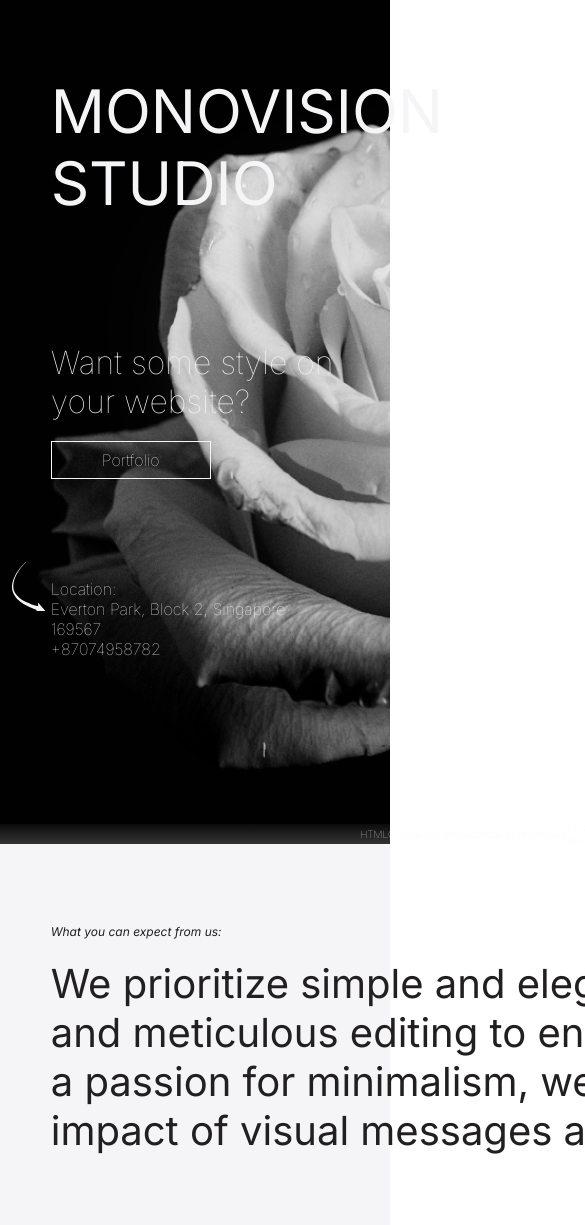
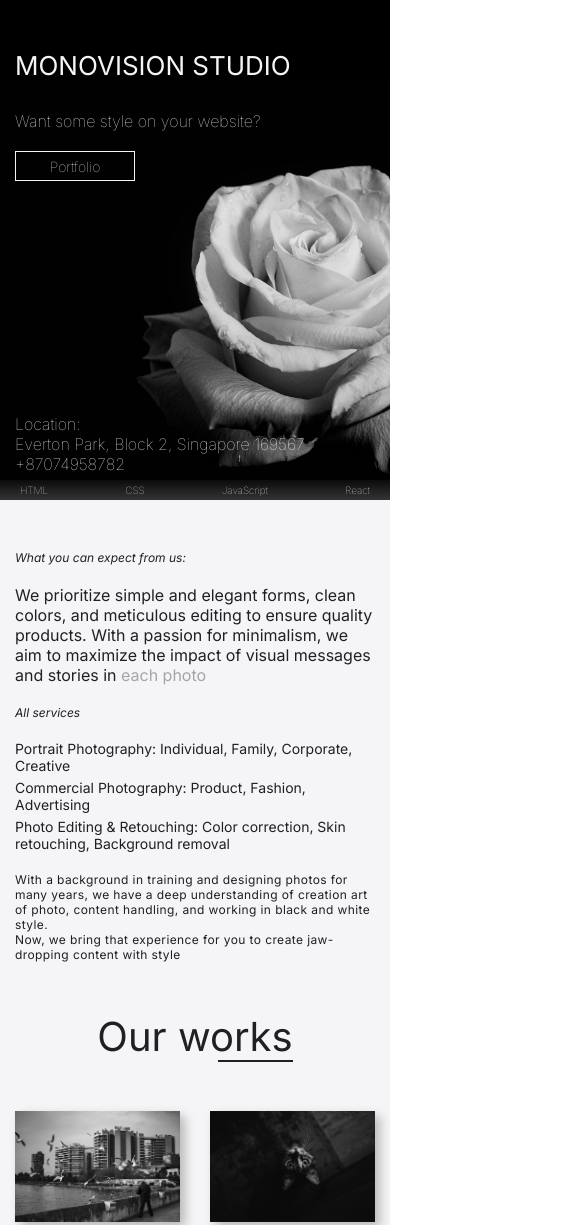
Before and after one commit to bernar-education/css-grid-udemy, a website: page src/index.html in a window 390 px wide. Shown: the top 1225 px of the page, 585 px wide, since content can reach past the window. Drawn offline with Linux system fonts and the light colour scheme.

Commit message:
Add adaptation for services container

```diff
--- a/src/css/style.css
+++ b/src/css/style.css
@@ -39,6 +39,16 @@ html {
     --dark-color: #221f20;
     --container-padding-inline: 13%;
     --footer-padding-inline: 10%;
+
+    @media screen and (max-width: 768px) {
+        --container-padding-inline: 6%;
+        --footer-padding-inline: 6%;
+    }
+
+    @media screen and (max-width: 576px) {
+        --container-padding-inline: 15px;
+        --footer-padding-inline: 15px;
+    }
 }
 
 .container {
@@ -74,6 +84,19 @@ html {
     min-height: 100vh;
     background: url("../img/main_bg.jpg") center center / cover no-repeat;
     padding-top: 75px;
+
+    @media screen and (max-width: 768px) {
+        & {
+            background-image: url("../img/tablet_bg.jpg");
+        }
+    }
+
+    @media screen and (max-width: 576px) {
+        & {
+            min-height: 500px;
+            padding-top: 50px;
+        }
+    }
 }
 
 
@@ -83,6 +106,15 @@ html {
     font-weight: 400;
     line-height: normal;
     text-transform: uppercase;
+
+    @media screen and (max-width: 768px) {
+        font-size: 48px;
+    }
+    @media screen and (max-width: 576px) {
+        & {
+            font-size: 26px;
+        }
+    }
 }
 
 .promo__subtitle {
@@ -91,6 +123,19 @@ html {
     font-size: 32px;
     font-weight: 100;
     line-height: normal;
+
+    @media screen and (max-width: 768px) {
+        & {
+            margin-top: 80px;
+        }
+    }
+
+    @media screen and (max-width: 576px) {
+        & {
+            margin-top: 30px;
+            font-size: 16px;
+        }
+    }
 }
 
 .btn {
@@ -110,6 +155,14 @@ html {
     line-height: normal;
     cursor: pointer;
     transition: all 0.3s ease-out;
+
+    @media screen and (max-width: 576px) {
+        & {
+            font-size: 14px;
+            width: 120px;
+            min-height: 30px;
+        }
+    }
 }
 
 .btn:hover {
@@ -145,6 +198,27 @@ html {
         height: 49px;
         background: url("../icons/arrow.svg") center center / cover no-repeat;
     }
+
+    @media screen and (max-width: 768px) {
+        & {
+            margin-top: 80px;
+        }
+
+        &::before {
+            left: -40px;
+        }
+    }
+    @media screen and (max-width: 750px) {
+        &::before {
+            display: none;
+        }
+    }
+
+    @media screen and (max-width: 576px) {
+        & {
+            margin-top: 233px;
+        }
+    }
 }
 
 .keywords {
@@ -171,11 +245,39 @@ html {
         font-weight: 100;
         line-height: normal;
     }
+
+    @media screen and (max-width: 1440px) {
+        & {
+            padding: 0 20px;
+        }
+    }
+
+    @media screen and (max-width: 768px) {
+        & li:nth-last-child(-n+4) {
+            display: none;
+        }
+    }
+
+    @media screen and (max-width: 576px) {
+        & {
+            margin-top: 10px;
+        }
+
+        & li:nth-last-child(-n+7) {
+            display: none;
+        }
+    }
 }
 
 .about {
     padding-top: 80px;
     background-color: var(--light-color);
+
+    @media screen and (max-width: 576px) {
+        & {
+            padding-top: 50px;
+        }
+    }
 }
 
 .about__title {
@@ -197,12 +299,43 @@ html {
     span {
         color: #a5a5a5;
     }
+
+    @media screen and (max-width: 1440px) {
+        & {
+            width: 100%;
+        }
+    }
+
+    @media screen and (max-width: 768px) {
+        & {
+            font-size: 24px;
+        }
+    }
+
+    @media screen and (max-width: 576px) {
+        & {
+            font-size: 16px;
+        }
+    }
 }
 
 .services {
     display: flex;
     column-gap: 10px;
     padding-top: 80px;
+
+    @media screen and (max-width: 768px) {
+        & {
+            padding-top: 40px;
+            flex-direction: column;
+        }
+    }
+
+    @media screen and (max-width: 576px) {
+        & {
+            padding-top: 20px;
+        }
+    }
 }
 
 .services__items {
@@ -245,6 +378,19 @@ html {
             background: url("../icons/edit.svg") center center / cover no-repeat;
         }
     }
+
+    @media screen and (max-width: 768px) {
+        & {
+            width: 100%;
+        }
+    }
+
+    @media screen and (max-width: 576px) {
+        li {
+            margin-top: 5px;
+            font-size: 14px;
+        }
+    }
 }
 
 .services__items-subtitle {
@@ -253,6 +399,12 @@ html {
     font-style: italic;
     font-weight: 400;
     line-height: normal;
+
+    @media screen and (max-width: 576px) {
+        & {
+            font-size: 12px;
+        }
+    }
 }
 
 .services__text {
@@ -262,11 +414,31 @@ html {
     font-weight: 400;
     line-height: normal;
     letter-spacing: 0.4px;
+
+    @media screen and (max-width: 768px) {
+        & {
+            padding-top: 40px;
+            width: 100%;
+        }
+    }
+
+    @media screen and (max-width: 576px) {
+        & {
+            padding-top: 20px;
+            font-size: 12px;
+        }
+    }
 }
 
 .works {
     padding-top: 80px;
     background-color: var(--light-color);
+
+    @media screen and (max-width: 768px) {
+        & {
+            padding-top: 50px;
+        }
+    }
 }
 
 .works__grid {
```
Also changed, not shown: src/img/tablet_bg.jpg (added).
